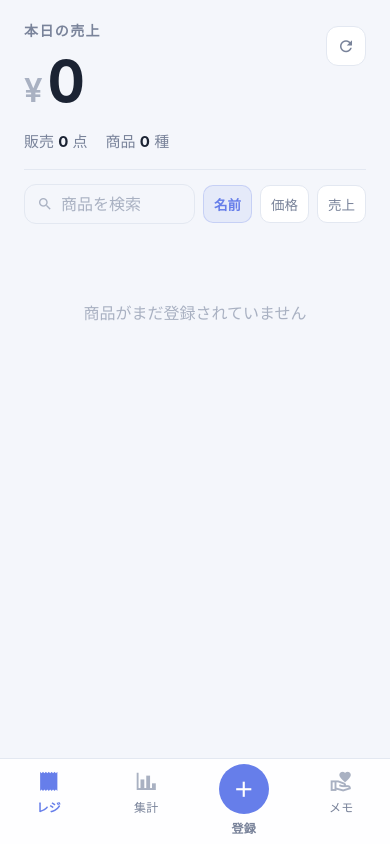
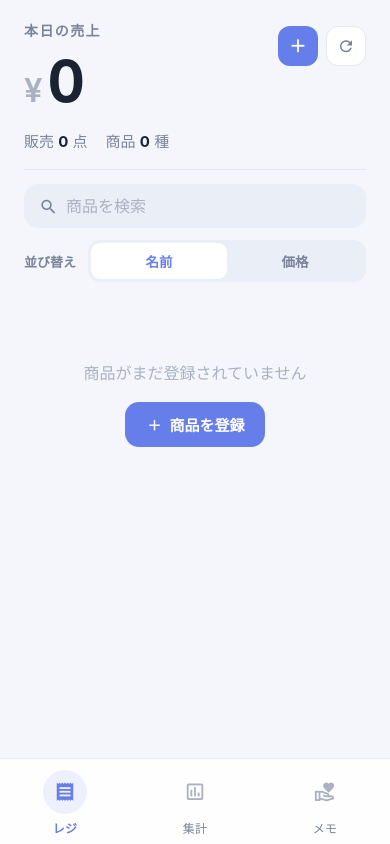
Before and after one commit to kana-git-hub/urimemo, a React Native app: screen /ItemList in a window 390 px wide. Built offline with nearby package versions, Linux system fonts and the light colour scheme.

Commit message:
update：デザイン刷新：フォーカスリング設定、スプラッシュ画面調整

```diff
--- a/app.json
+++ b/app.json
@@ -9,8 +9,8 @@
     "newArchEnabled": true,
     "splash": {
       "image": "./assets/splash-icon.png",
-      "resizeMode": "cover",
-      "backgroundColor": "#ffffff"
+      "resizeMode": "contain",
+      "backgroundColor": "#F4F6FB"
     },
     "ios": {
       "supportsTablet": true,
--- /dev/null
+++ b/hooks/useFocusRing.ts
@@ -0,0 +1,18 @@
+import { useCallback, useState } from 'react';
+
+/**
+ * 入力欄のフォーカス状態を管理するフック。
+ *
+ * React Native には CSS のようなフォーカスリングが無いため、`onFocus`/`onBlur` で
+ * フォーカス状態を持ち、フォーカス中だけ枠線色をアクセントに変える（= フォーカスリング）。
+ * 枠線の太さは固定し色だけ変えることでレイアウトのズレを防ぐ。
+ *
+ * フォーカス/ブラーは離散的なイベントなので、ここでの再レンダリングは
+ * IME の変換中には発生せず、変換の下線には影響しない。
+ */
+export function useFocusRing() {
+  const [focused, setFocused] = useState(false);
+  const onFocus = useCallback(() => setFocused(true), []);
+  const onBlur = useCallback(() => setFocused(false), []);
+  return { focused, onFocus, onBlur };
+}
--- a/screens/LoadingScreen.tsx
+++ b/screens/LoadingScreen.tsx
@@ -1,26 +1,80 @@
-import React from 'react';
-import { View, StyleSheet, ActivityIndicator, Text } from 'react-native';
+import React, { useEffect, useRef } from 'react';
+import { View, StyleSheet, ActivityIndicator, Text, Animated, Easing } from 'react-native';
+import { MaterialCommunityIcons } from '@expo/vector-icons';
 
-const LoadingScreen = () => (
-  <View style={styles.container}>
-    <ActivityIndicator size="large" color="#667EEA" />
-    <Text style={styles.text}>読み込み中...</Text>
-  </View>
-);
+const A = {
+  bg: '#F4F6FB',
+  ink: '#1B2333',
+  muted: '#79839A',
+  accent: '#667EEA',
+};
+
+const LoadingScreen = () => {
+  const fade = useRef(new Animated.Value(0)).current;
+  const rise = useRef(new Animated.Value(12)).current;
+
+  useEffect(() => {
+    Animated.parallel([
+      Animated.timing(fade, {
+        toValue: 1, duration: 420, easing: Easing.out(Easing.cubic), useNativeDriver: true,
+      }),
+      Animated.timing(rise, {
+        toValue: 0, duration: 420, easing: Easing.out(Easing.cubic), useNativeDriver: true,
+      }),
+    ]).start();
+  }, [fade, rise]);
+
+  return (
+    <View style={styles.container}>
+      <Animated.View style={{ alignItems: 'center', opacity: fade, transform: [{ translateY: rise }] }}>
+        {/* ロゴバッジ */}
+        <View style={styles.logo}>
+          <MaterialCommunityIcons name="receipt-text-outline" size={42} color="#fff" />
+        </View>
+        <Text style={styles.title}>ウリメモ</Text>
+        <Text style={styles.tagline}>同人物販の売上を、さっと記録</Text>
+      </Animated.View>
+
+      <View style={styles.footer}>
+        <ActivityIndicator size="small" color={A.accent} />
+      </View>
+    </View>
+  );
+};
 
 const styles = StyleSheet.create({
   container: {
     flex: 1,
     justifyContent: 'center',
     alignItems: 'center',
-    backgroundColor: '#F4F6FB',
+    backgroundColor: A.bg,
   },
-  text: {
-    marginTop: 16,
-    fontSize: 16.5,
-    color: '#79839A',
-    fontWeight: '600',
-    letterSpacing: 0.5,
+  logo: {
+    width: 88,
+    height: 88,
+    borderRadius: 26,
+    backgroundColor: A.accent,
+    alignItems: 'center',
+    justifyContent: 'center',
+    marginBottom: 22,
+  },
+  title: {
+    fontSize: 30,
+    fontWeight: '800',
+    color: A.ink,
+    letterSpacing: 1,
+  },
+  tagline: {
+    marginTop: 8,
+    fontSize: 14.5,
+    color: A.muted,
+    fontWeight: '500',
+    letterSpacing: 0.3,
+  },
+  footer: {
+    position: 'absolute',
+    bottom: 64,
+    alignItems: 'center',
   },
 });
 
--- a/screens/MainScreen.tsx
+++ b/screens/MainScreen.tsx
@@ -17,11 +17,13 @@ import { useIsFocused } from '@react-navigation/native';
 import { MaterialCommunityIcons } from '@expo/vector-icons';
 import IMETextInput from '../components/IMETextInput';
 import { useIMEField } from '../hooks/useIMEField';
+import { useFocusRing } from '../hooks/useFocusRing';
 
 const A = {
   bg: '#F4F6FB',
   surface: '#FFFFFF',
   line: '#E3E8F1',
+  field: '#EAEEF6',
   ink: '#1B2333',
   muted: '#79839A',
   faint: '#A9B1C2',
@@ -69,62 +71,54 @@ function HakModal({ visible, onClose, children }: {
 }
 
 // ─── 下タブバー ────────────────────────────────────────────────────────────────
-function BottomTabBar({ active, onTab, onAdd }: {
-  active: Tab; onTab: (t: Tab) => void; onAdd: () => void;
+type IconName = React.ComponentProps<typeof MaterialCommunityIcons>['name'];
+
+function BottomTabBar({ active, onTab }: {
+  active: Tab; onTab: (t: Tab) => void;
 }) {
   const insets = useSafeAreaInsets();
+
+  // 現在地のタブ＝淡いアクセント円＋アクセントのアイコン/ラベル、非アクティブ＝アウトライン＋ミュート
+  const renderTab = (id: Tab, label: string, iconOn: IconName, iconOff: IconName) => {
+    const isActive = active === id;
+    return (
+      <TouchableOpacity style={s.tabItem} onPress={() => onTab(id)} activeOpacity={0.7}>
+        <View style={[s.tabIcon, isActive && s.tabIconActive]}>
+          <MaterialCommunityIcons
+            name={isActive ? iconOn : iconOff}
+            size={22}
+            color={isActive ? A.accent : A.faint}
+          />
+        </View>
+        <Text style={[s.tabLabel, isActive && s.tabLabelActive]}>{label}</Text>
+      </TouchableOpacity>
+    );
+  };
+
   return (
     <View style={[s.tabBar, { paddingBottom: Math.max(insets.bottom, 8) }]}>
-      <TouchableOpacity style={s.tabItem} onPress={() => onTab('register')} activeOpacity={0.7}>
-        <MaterialCommunityIcons
-          name="receipt"
-          size={23}
-          color={active === 'register' ? A.accent : A.faint}
-        />
-        <Text style={[s.tabLabel, active === 'register' && s.tabLabelActive]}>レジ</Text>
-      </TouchableOpacity>
-
-      <TouchableOpacity style={s.tabItem} onPress={() => onTab('summary')} activeOpacity={0.7}>
-        <MaterialCommunityIcons
-          name="chart-bar"
-          size={23}
-          color={active === 'summary' ? A.accent : A.faint}
-        />
-        <Text style={[s.tabLabel, active === 'summary' && s.tabLabelActive]}>集計</Text>
-      </TouchableOpacity>
-
-      {/* フローティング登録ボタン */}
-      <View style={s.tabCenter}>
-        <TouchableOpacity style={s.centerBtn} onPress={onAdd} activeOpacity={0.85}>
-          <MaterialCommunityIcons name="plus" size={26} color="#fff" />
-        </TouchableOpacity>
-        <Text style={s.centerLabel}>登録</Text>
-      </View>
-
-      <TouchableOpacity style={s.tabItem} onPress={() => onTab('memo')} activeOpacity={0.7}>
-        <MaterialCommunityIcons
-          name="hand-heart-outline"
-          size={23}
-          color={active === 'memo' ? A.accent : A.faint}
-        />
-        <Text style={[s.tabLabel, active === 'memo' && s.tabLabelActive]}>メモ</Text>
-      </TouchableOpacity>
+      {renderTab('register', 'レジ', 'receipt-text', 'receipt-text-outline')}
+      {renderTab('summary', '集計', 'chart-box', 'chart-box-outline')}
+      {renderTab('memo', 'メモ', 'hand-heart', 'hand-heart-outline')}
     </View>
   );
 }
 
 // ─── レジタブ ──────────────────────────────────────────────────────────────────
-function RegisterTab({ items, inc, dec, setCount, resetCounts, openEdit }: {
+function RegisterTab({ items, inc, dec, setCount, resetCounts, openEdit, onAdd }: {
   items: Item[];
   inc: (id: string) => void;
   dec: (id: string) => void;
   setCount: (id: string, n: number) => void;
   resetCounts: () => void;
   openEdit: (item: Item) => void;
+  onAdd: () => void;
 }) {
   const searchField = useIMEField('');
   const searchQuery = searchField.value;
-  const [sortBy, setSortBy] = useState<'name' | 'price' | 'revenue'>('name');
+  const searchFocus = useFocusRing();
+  const quickFocus = useFocusRing();
+  const [sortBy, setSortBy] = useState<'name' | 'price'>('name');
   const [quickEdit, setQuickEdit] = useState<Item | null>(null);
   const [quickEditValue, setQuickEditValue] = useState('');
   const [confirmReset, setConfirmReset] = useState(false);
@@ -134,9 +128,7 @@ function RegisterTab({ items, inc, dec, setCount, resetCounts, openEdit }: {
 
   let list = items.filter(i => i.name.toLowerCase().includes(searchQuery.toLowerCase()));
   list = [...list].sort((a, b) =>
-    sortBy === 'name'    ? a.name.localeCompare(b.name, 'ja') :
-    sortBy === 'price'   ? b.price - a.price :
-    b.price * b.count - a.price * a.count
+    sortBy === 'name' ? a.name.localeCompare(b.name, 'ja') : b.price - a.price
   );
 
   const renderItem = ({ item }: { item: Item }) => (
@@ -190,9 +182,14 @@ function RegisterTab({ items, inc, dec, setCount, resetCounts, openEdit }: {
               <Text style={s.totalValue}>{num(total)}</Text>
             </View>
           </View>
+          <View style={s.headerBtns}>
+            <TouchableOpacity style={s.addHeaderBtn} onPress={onAdd} activeOpacity={0.85}>
+              <MaterialCommunityIcons name="plus" size={22} color="#fff" />
+            </TouchableOpacity>
             <TouchableOpacity style={s.iconBtn} onPress={() => setConfirmReset(true)} activeOpacity={0.7}>
               <MaterialCommunityIcons name="refresh" size={18} color={A.muted} />
             </TouchableOpacity>
+          </View>
         </View>
         <View style={s.statsRow}>
           <Text style={s.stat}>販売 <Text style={s.statBold}>{units}</Text> 点</Text>
@@ -200,33 +197,40 @@ function RegisterTab({ items, inc, dec, setCount, resetCounts, openEdit }: {
         </View>
       </View>
 
-      {/* 検索・ソート */}
-      <View style={s.searchBarRow}>
-        <View style={s.searchBox}>
-          <MaterialCommunityIcons name="magnify" size={16} color={A.faint} />
+      {/* 検索・並び替え */}
+      <View style={s.toolArea}>
+        <View style={[s.searchBox, searchFocus.focused && s.fieldFocused]}>
+          <MaterialCommunityIcons name="magnify" size={19} color={searchFocus.focused ? A.accent : A.muted} />
           <IMETextInput
             defaultValue={searchField.initial}
             onChangeText={searchField.onChangeText}
             onEndEditing={searchField.commit}
             onSubmitEditing={searchField.commit}
+            onFocus={searchFocus.onFocus}
+            onBlur={searchFocus.onBlur}
             returnKeyType="search"
             placeholder="商品を検索"
             placeholderTextColor={A.faint}
             style={s.searchInput}
           />
         </View>
-        {(['name', 'price', 'revenue'] as const).map(sv => (
+        <View style={s.sortRow}>
+          <Text style={s.sortLabel}>並び替え</Text>
+          <View style={s.sortSegment}>
+            {(['name', 'price'] as const).map(sv => (
               <TouchableOpacity
                 key={sv}
-            style={[s.sortChip, sortBy === sv && s.sortChipActive]}
+                style={[s.sortSeg, sortBy === sv && s.sortSegActive]}
                 onPress={() => setSortBy(sv)}
                 activeOpacity={0.7}
               >
-            <Text style={[s.sortChipText, sortBy === sv && s.sortChipTextActive]}>
-              {sv === 'name' ? '名前' : sv === 'price' ? '価格' : '売上'}
+                <Text style={[s.sortSegText, sortBy === sv && s.sortSegTextActive]}>
+                  {sv === 'name' ? '名前' : '価格'}
                 </Text>
               </TouchableOpacity>
             ))}
+          </View>
+        </View>
       </View>
 
       {/* 商品リスト */}
@@ -240,6 +244,12 @@ function RegisterTab({ items, inc, dec, setCount, resetCounts, openEdit }: {
             <Text style={s.emptyText}>
               {searchQuery ? '該当する商品がありません' : '商品がまだ登録されていません'}
             </Text>
+            {!searchQuery && (
+              <TouchableOpacity style={s.emptyCta} onPress={onAdd} activeOpacity={0.85}>
+                <MaterialCommunityIcons name="plus" size={18} color="#fff" />
+                <Text style={s.emptyCtaText}>商品を登録</Text>
+              </TouchableOpacity>
+            )}
           </View>
         }
       />
@@ -251,8 +261,10 @@ function RegisterTab({ items, inc, dec, setCount, resetCounts, openEdit }: {
         <TextInput
           value={quickEditValue}
           onChangeText={v => setQuickEditValue(v.replace(/[^0-9]/g, ''))}
+          onFocus={quickFocus.onFocus}
+          onBlur={quickFocus.onBlur}
           keyboardType="numeric"
-          style={s.modalNumInput}
+          style={[s.modalNumInput, quickFocus.focused && s.fieldFocused]}
           autoFocus
           selectTextOnFocus
         />
@@ -293,13 +305,16 @@ function RegisterTab({ items, inc, dec, setCount, resetCounts, openEdit }: {
 
 // ─── 集計タブ ──────────────────────────────────────────────────────────────────
 function SummaryTab({ items }: { items: Item[] }) {
-  const ranked = [...items]
-    .map(i => ({ ...i, rev: i.price * (i.count || 0) }))
-    .sort((a, b) => b.rev - a.rev);
-  const max = Math.max(1, ...ranked.map(r => r.rev));
-  const total = ranked.reduce((s, r) => s + r.rev, 0);
-  const units = ranked.reduce((s, r) => s + (r.count || 0), 0);
-  const best = ranked[0];
+  const [sortBy, setSortBy] = useState<'revenue' | 'count'>('revenue');
+  const withRev = items.map(i => ({ ...i, rev: i.price * (i.count || 0) }));
+  const ranked = [...withRev].sort((a, b) =>
+    sortBy === 'revenue' ? b.rev - a.rev : (b.count || 0) - (a.count || 0)
+  );
+  const maxRev = Math.max(1, ...withRev.map(r => r.rev));
+  const maxCount = Math.max(1, ...withRev.map(r => r.count || 0));
+  const total = withRev.reduce((s, r) => s + r.rev, 0);
+  const units = withRev.reduce((s, r) => s + (r.count || 0), 0);
+  const best = [...withRev].sort((a, b) => b.rev - a.rev)[0]; // ベストセラーは売上基準で固定
 
   return (
     <ScrollView contentContainerStyle={s.summaryScroll} showsVerticalScrollIndicator={false}>
@@ -329,13 +344,32 @@ function SummaryTab({ items }: { items: Item[] }) {
         </View>
       )}
 
-      {/* 商品別ランキング */}
-      <Text style={s.sectionLabel}>商品別の売上</Text>
+      {/* 商品別ランキング（売上順／個数順を切替） */}
+      <View style={[s.sortRow, { marginTop: 26, marginBottom: 10 }]}>
+        <Text style={s.sortLabel}>商品別</Text>
+        <View style={s.sortSegment}>
+          {(['revenue', 'count'] as const).map(sv => (
+            <TouchableOpacity
+              key={sv}
+              style={[s.sortSeg, sortBy === sv && s.sortSegActive]}
+              onPress={() => setSortBy(sv)}
+              activeOpacity={0.7}
+            >
+              <Text style={[s.sortSegText, sortBy === sv && s.sortSegTextActive]}>
+                {sv === 'revenue' ? '売上順' : '個数順'}
+              </Text>
+            </TouchableOpacity>
+          ))}
+        </View>
+      </View>
       {ranked.length === 0 ? (
         <View style={s.empty}>
           <Text style={s.emptyText}>販売データがありません</Text>
         </View>
-      ) : ranked.map(r => (
+      ) : ranked.map(r => {
+        const metric = sortBy === 'revenue' ? r.rev : (r.count || 0);
+        const maxMetric = sortBy === 'revenue' ? maxRev : maxCount;
+        return (
           <View key={r.id} style={s.rankRow}>
             <View style={s.rankHeader}>
               <Text style={s.rankName} numberOfLines={1}>{r.name}</Text>
@@ -343,12 +377,13 @@ function SummaryTab({ items }: { items: Item[] }) {
             </View>
             <View style={s.barRow}>
               <View style={s.barTrack}>
-              <View style={[s.barFill, { width: `${(r.rev / max) * 100}%` as any }]} />
+                <View style={[s.barFill, { width: `${(metric / maxMetric) * 100}%` as any }]} />
               </View>
               <Text style={s.rankCount}>{r.count}点</Text>
             </View>
           </View>
-      ))}
+        );
+      })}
     </ScrollView>
   );
 }
@@ -362,6 +397,7 @@ function MemoTab({ memos, addMemo, updateMemo, removeMemo }: {
 }) {
   const [editing, setEditing] = useState<Memo | null>(null);
   const [isNew, setIsNew] = useState(false);
+  const memoFocus = useFocusRing();
   // 打鍵ごとの再描画（=IME中断・一覧のカクつき）を避けるため draft は ref で保持
   const draftRef = React.useRef('');
 
@@ -422,9 +458,11 @@ function MemoTab({ memos, addMemo, updateMemo, removeMemo }: {
           key={editing ? editing.id : 'new'}
           defaultValue={editing ? editing.text : ''}
           onChangeText={t => { draftRef.current = t; }}
+          onFocus={memoFocus.onFocus}
+          onBlur={memoFocus.onBlur}
           placeholder="例：◯◯さんに新刊を1冊寄贈／△△と既刊を交換"
           placeholderTextColor={A.faint}
-          style={s.memoInput}
+          style={[s.memoInput, memoFocus.focused && s.fieldFocused]}
           multiline
           autoFocus
         />
@@ -515,6 +553,7 @@ const MainScreen: React.FC<{ navigation: any }> = ({ navigation }) => {
             items={items}
             inc={inc} dec={dec} setCount={setCount}
             resetCounts={resetCounts} openEdit={openEdit}
+            onAdd={() => navigation.navigate('AddItem')}
           />
         )}
         {tab === 'summary' && <SummaryTab items={items} />}
@@ -528,11 +567,7 @@ const MainScreen: React.FC<{ navigation: any }> = ({ navigation }) => {
         )}
       </SafeAreaView>
 
-      <BottomTabBar
-        active={tab}
-        onTab={setTab}
-        onAdd={() => navigation.navigate('AddItem')}
-      />
+      <BottomTabBar active={tab} onTab={setTab} />
     </View>
   );
 };
@@ -552,15 +587,13 @@ const s = StyleSheet.create({
   tabItem: {
     flex: 1, alignItems: 'center', gap: 5,
   },
+  tabIcon: {
+    width: 44, height: 44, borderRadius: 22,
+    alignItems: 'center', justifyContent: 'center',
+  },
+  tabIconActive: { backgroundColor: A.accentSoft },
   tabLabel: { fontSize: 12, color: A.muted, fontWeight: '500', letterSpacing: 0.2 },
   tabLabelActive: { color: A.accent, fontWeight: '700' },
-  tabCenter: { flex: 1, alignItems: 'center', gap: 5 },
-  centerBtn: {
-    width: 50, height: 50, borderRadius: 25,
-    backgroundColor: A.accent, marginTop: -6,
-    alignItems: 'center', justifyContent: 'center',
-  },
-  centerLabel: { fontSize: 12, color: A.muted, fontWeight: '600', letterSpacing: 0.2 },
 
   // ── レジヘッダー
   headerArea: { paddingHorizontal: 24, paddingTop: 20 },
@@ -576,10 +609,15 @@ const s = StyleSheet.create({
   },
   yenSign: { paddingRight: 5 },
   yenSignText: { fontSize: 33, fontWeight: '600', color: A.faint },
+  headerBtns: { flexDirection: 'row', gap: 8, marginTop: 6 },
+  addHeaderBtn: {
+    width: 40, height: 40, borderRadius: 12,
+    backgroundColor: A.accent, alignItems: 'center', justifyContent: 'center',
+  },
   iconBtn: {
     width: 40, height: 40, borderRadius: 12,
     borderWidth: StyleSheet.hairlineWidth, borderColor: A.line,
-    backgroundColor: A.surface, alignItems: 'center', justifyContent: 'center', marginTop: 6,
+    backgroundColor: A.surface, alignItems: 'center', justifyContent: 'center',
   },
   statsRow: {
     flexDirection: 'row', gap: 18, marginTop: 16, paddingBottom: 18,
@@ -588,27 +626,28 @@ const s = StyleSheet.create({
   stat: { fontSize: 15, color: A.muted },
   statBold: { color: A.ink, fontWeight: '700' },
 
-  // ── 検索・ソート
-  searchBarRow: {
-    flexDirection: 'row', gap: 8,
-    paddingHorizontal: 24, paddingTop: 14, paddingBottom: 10,
-    alignItems: 'center',
+  // ── 検索・並び替え
+  toolArea: {
+    paddingHorizontal: 24, paddingTop: 14, paddingBottom: 12, gap: 12,
   },
   searchBox: {
-    flex: 1, flexDirection: 'row', alignItems: 'center', gap: 8,
-    backgroundColor: A.bg,
-    borderWidth: StyleSheet.hairlineWidth, borderColor: A.line,
-    borderRadius: 12, paddingHorizontal: 12, paddingVertical: 9,
+    flexDirection: 'row', alignItems: 'center', gap: 8,
+    backgroundColor: A.field,
+    borderWidth: 1.5, borderColor: 'transparent',
+    borderRadius: 14, paddingHorizontal: 14, paddingVertical: 11,
   },
+  fieldFocused: { borderColor: A.accent, backgroundColor: A.accentSoft },
   searchInput: { flex: 1, fontSize: 16, color: A.ink, padding: 0 },
-  sortChip: {
-    borderWidth: StyleSheet.hairlineWidth, borderColor: A.line,
-    backgroundColor: A.surface, borderRadius: 10,
-    paddingHorizontal: 10, paddingVertical: 8,
+  sortRow: { flexDirection: 'row', alignItems: 'center', gap: 12 },
+  sortLabel: { fontSize: 13, color: A.muted, fontWeight: '600' },
+  sortSegment: {
+    flex: 1, flexDirection: 'row',
+    backgroundColor: A.field, borderRadius: 12, padding: 3,
   },
-  sortChipActive: { borderColor: A.accentLine, backgroundColor: A.accentSoft },
-  sortChipText: { fontSize: 13.5, color: A.muted, fontWeight: '500' },
-  sortChipTextActive: { color: A.accent, fontWeight: '700' },
+  sortSeg: { flex: 1, paddingVertical: 8, borderRadius: 9, alignItems: 'center' },
+  sortSegActive: { backgroundColor: A.surface },
+  sortSegText: { fontSize: 13.5, color: A.muted, fontWeight: '600' },
+  sortSegTextActive: { color: A.accent, fontWeight: '700' },
 
   // ── リスト行
   listContent: { paddingHorizontal: 16, paddingTop: 2, paddingBottom: 16 },
@@ -688,7 +727,7 @@ const s = StyleSheet.create({
   memoMetaRow: { flexDirection: 'row', alignItems: 'center', gap: 5, marginTop: 10 },
   memoDate: { fontSize: 13, color: A.faint, fontVariant: ['tabular-nums'] as any },
   memoInput: {
-    width: '100%', minHeight: 96, borderWidth: 1, borderColor: A.line, borderRadius: 14,
+    width: '100%', minHeight: 96, borderWidth: 1.5, borderColor: A.line, borderRadius: 14,
     padding: 14, fontSize: 17, color: A.ink, marginTop: 14,
     textAlignVertical: 'top',
   },
@@ -701,6 +740,12 @@ const s = StyleSheet.create({
   // ── 空状態
   empty: { paddingTop: 64, paddingHorizontal: 24, alignItems: 'center' },
   emptyText: { fontSize: 16, color: A.faint, textAlign: 'center' },
+  emptyCta: {
+    flexDirection: 'row', alignItems: 'center', gap: 6,
+    marginTop: 18, paddingHorizontal: 20, paddingVertical: 12,
+    borderRadius: 14, backgroundColor: A.accent,
+  },
+  emptyCtaText: { fontSize: 15, color: '#fff', fontWeight: '700' },
 
   // ── モーダル
   overlayBg: {
@@ -714,7 +759,7 @@ const s = StyleSheet.create({
   modalBody: { fontSize: 16, color: A.muted, lineHeight: 25, marginTop: 10, marginBottom: 4 },
   modalBodyBold: { color: A.ink, fontWeight: '700' },
   modalNumInput: {
-    width: '100%', borderWidth: 1, borderColor: A.line, borderRadius: 14,
+    width: '100%', borderWidth: 1.5, borderColor: A.line, borderRadius: 14,
     padding: 14, fontSize: 27, fontWeight: '700', color: A.ink, textAlign: 'center',
     fontVariant: ['tabular-nums'] as any,
   },
@@ -722,10 +767,10 @@ const s = StyleSheet.create({
   btnCancel: {
     flex: 1, padding: 14, borderRadius: 13,
     borderWidth: StyleSheet.hairlineWidth, borderColor: A.line,
-    backgroundColor: A.surface, alignItems: 'center',
+    backgroundColor: A.surface, alignItems: 'center', justifyContent: 'center',
   },
   btnCancelText: { fontSize: 16.5, color: A.muted, fontWeight: '600' },
-  btnAccent: { flex: 1, padding: 14, borderRadius: 13, backgroundColor: A.accent, alignItems: 'center' },
+  btnAccent: { flex: 1, padding: 14, borderRadius: 13, backgroundColor: A.accent, alignItems: 'center', justifyContent: 'center' },
   btnAccentText: { fontSize: 16.5, color: '#fff', fontWeight: '700' },
 });
 
```
Also changed, not shown: screens/AddItemScreen.tsx (+39 -16 lines), screens/ItemDetailScreen.tsx (+14 -6 lines). Lines whose indentation alone changed are shown as unchanged.
